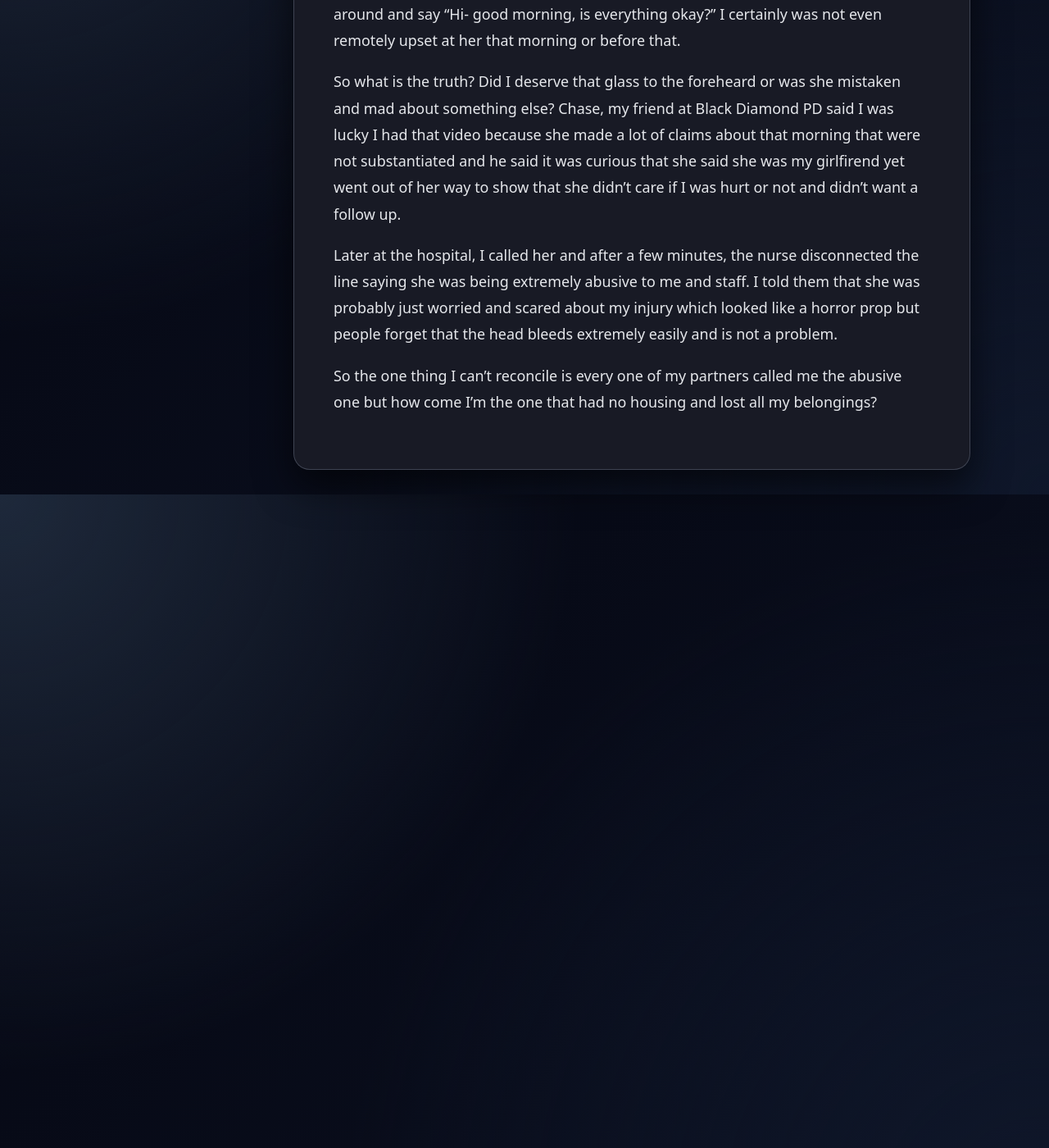
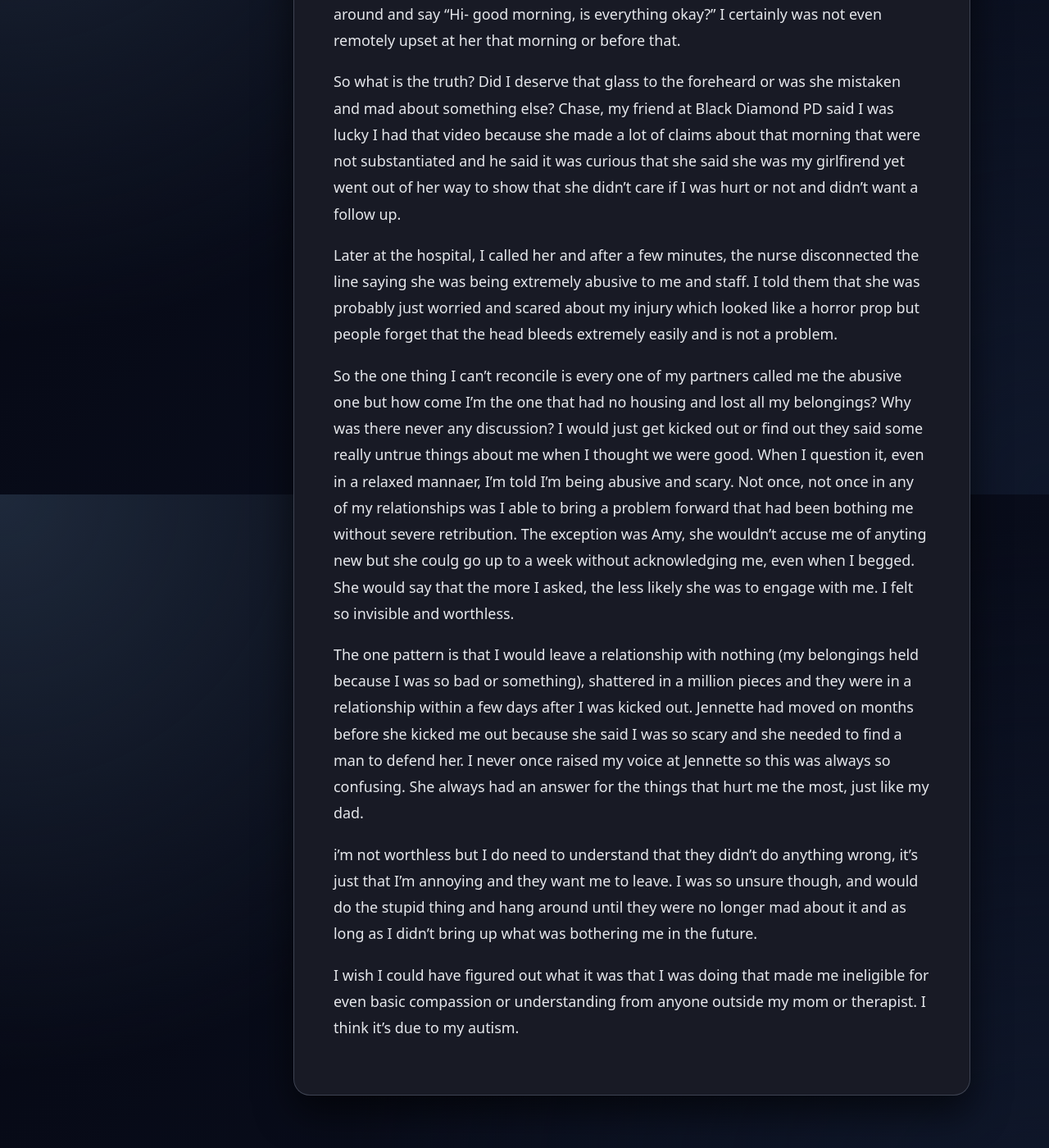
Before and after one commit to mbuckingham74/gigamike, a Jekyll site: the page built from _posts/2025-11-13-the-one-thing-i-cant-reconcile.md, in a window 1280 px wide and 1400 px high, scrolled down 1197 px. Shown: the whole window at 82% size. Built offline with Jekyll 4.4.1, drawn with Linux system fonts in a browser that asks for light colours.

```diff
--- a/_posts/2025-11-13-the-one-thing-i-cant-reconcile.md
+++ b/_posts/2025-11-13-the-one-thing-i-cant-reconcile.md
@@ -16,4 +16,10 @@
 
 Later at the hospital, I called her and after a few minutes, the nurse disconnected the line saying she was being extremely abusive to me and staff. I told them that she was probably just worried and scared about my injury which looked like a horror prop but people forget that the head bleeds extremely easily and is not a problem.
 
-So the one thing I can't reconcile is every one of my partners called me the abusive one but how come I'm the one that had no housing and lost all my belongings?
+So the one thing I can't reconcile is every one of my partners called me the abusive one but how come I'm the one that had no housing and lost all my belongings? Why was there never any discussion? I would just get kicked out or find out they said some really untrue things about me when I thought we were good. When I question it, even in a relaxed mannaer, I'm told I'm being abusive and scary. Not once, not once in any of my relationships was I able to bring a problem forward that had been bothing me without severe retribution. The exception was Amy, she wouldn't accuse me of anyting new but she coulg go up to a week without acknowledging me, even when I begged. She would say that the more I asked, the less likely she was to engage with me. I felt so invisible and worthless.
+
+The one pattern is that I would leave a relationship with nothing (my belongings held because I was so bad or something), shattered in a million pieces and they were in a relationship within a few days after I was kicked out. Jennette had moved on months before she kicked me out because she said I was so scary and she needed to find a man to defend her. I never once raised my voice at Jennette so this was always so confusing. She always had an answer for the things that hurt me the most, just like my dad.
+
+i'm not worthless but I do need to understand that they didn't do anything wrong, it's just that I'm annoying and they want me to leave. I was so unsure though, and would do the stupid thing and hang around until they were no longer mad about it and as long as I didn't bring up what was bothering me in the future.
+
+I wish I could have figured out what it was that I was doing that made me ineligible for even basic compassion or understanding from anyone outside my mom or therapist. I think it's due to my autism.
```
